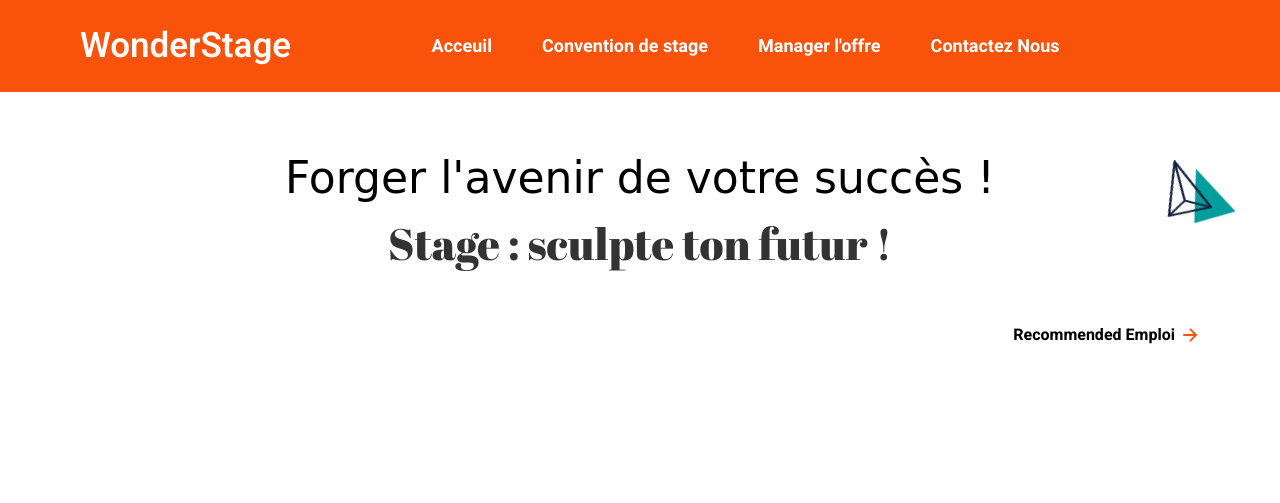
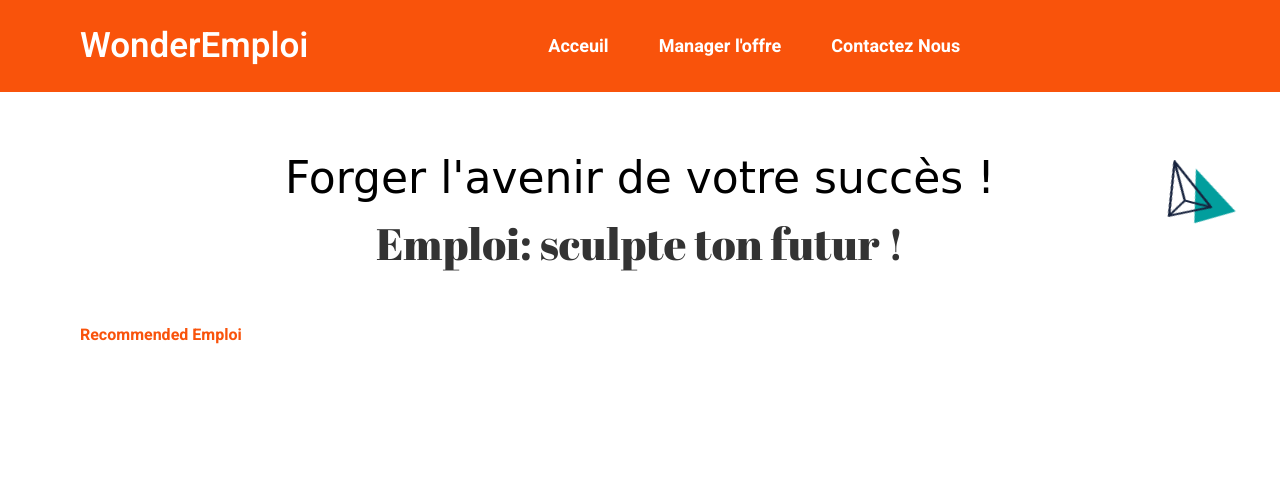
Before and after one commit to abarah/Projet_job_offers, a Flask app: page / in a window 1280 px wide. Shown: the top 503 px of the page. Run offline with Flask 2, Linux system fonts and the light colour scheme; some web fonts are replaced.

Commit message:
Update index.html

```diff
--- a/templates/index.html
+++ b/templates/index.html
@@ -5,7 +5,7 @@
   <meta charset="UTF-8">
   <meta http-equiv="X-UA-Compatible" content="IE=edge">
   <meta name="viewport" content="width=device-width, initial-scale=1.0">
-  <title>Stage Wonderland</title>
+  <title>Emploi Wonderland</title>
 
   <!--
     - favicon
@@ -38,7 +38,7 @@
     <div class="container">
 
       <a href="#">
-        <h1 class="logo">WonderStage</h1>
+        <h1 class="logo">WonderEmploi</h1>
       </a>
 
       <button class="nav-toggle-btn" data-nav-toggle-btn aria-label="Toggle Menu">
@@ -52,10 +52,6 @@
 
           <li>
             <a href="#" class="navbar-link">Acceuil</a>
-          </li>
-
-          <li>
-            <a href="https://isfa.univ-lyon1.fr/etudiant/scolarite" class="navbar-link">Convention de stage</a>
           </li>
 
           <li>
@@ -87,7 +83,7 @@
 
           <p class="section-subtitle">Forger l'avenir de votre succès !</p>
 
-          <h2 class="h2 section-title">Stage : sculpte ton futur ! </h2>
+          <h2 class="h2 section-title">Emploi: sculpte ton futur ! </h2>
 <ul>
 
 
@@ -97,13 +93,10 @@
 
 
 
-                  <a href="uploadInit" class="btn-link" name="init">
-                   <button type="button">
-		    Recommended Emploi
-		  </button>
+                  <button type="button" class="btn-link" onclick="window.location.href='uploadInit'">
+  Recommended Emploi
+</button>
 
-                    <ion-icon name="arrow-forward-outline" aria-hidden="true"></ion-icon>
-                  </a>
 
 
             </li>
```
